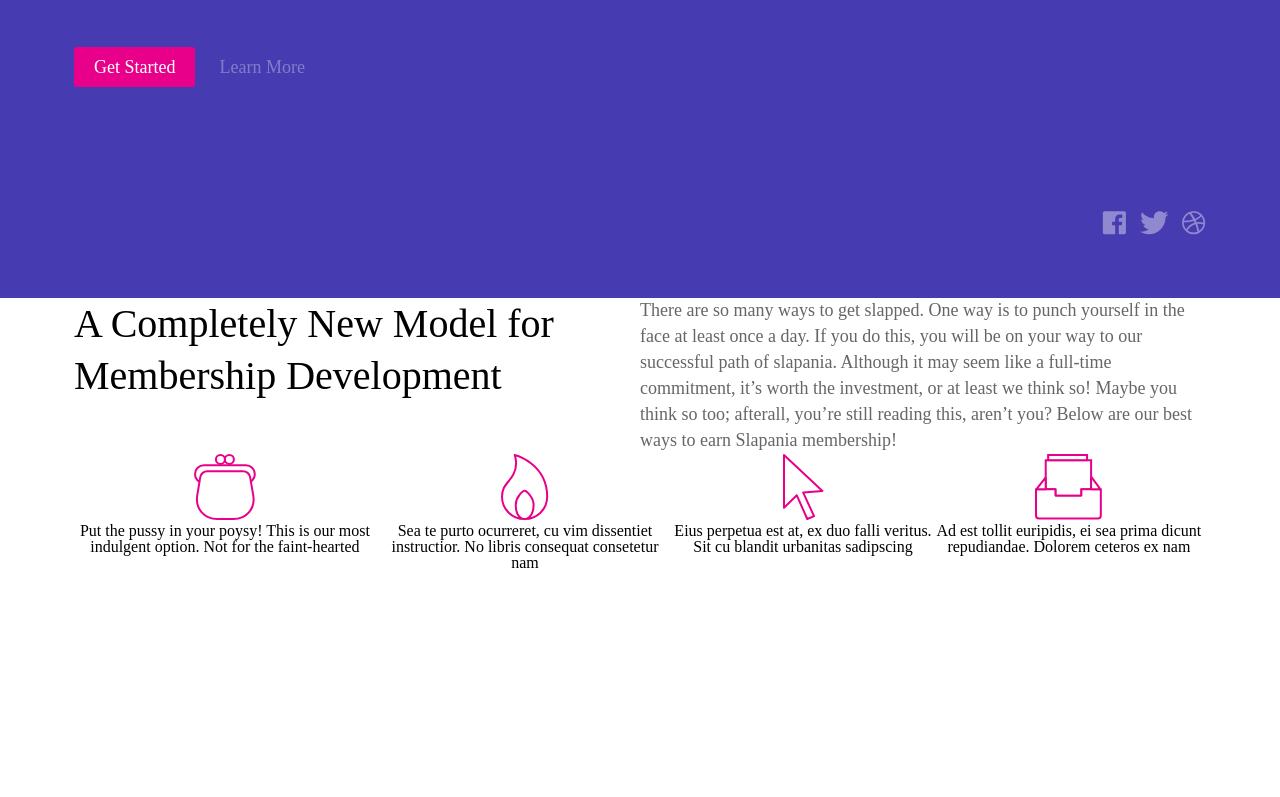
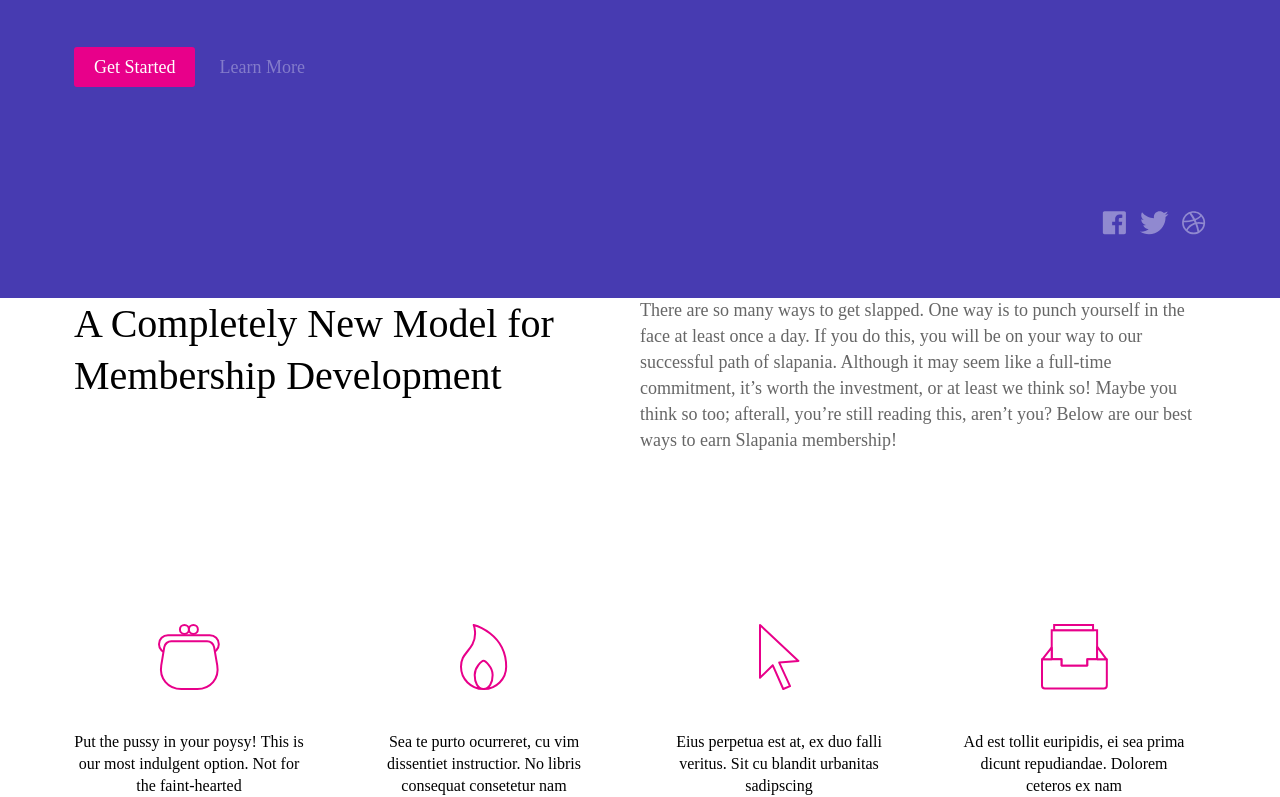
Before and after one commit to christinacantu/repyaycer, a website: page index.html in a window 1280 px wide. Shown: the part 504-1301 px from the top of the page. Before the commit the page ends 1075 px from the top, so only its background shows below. Drawn offline with Linux system fonts and the light colour scheme.

Commit message:
align features, add right margin to features, font-type and line-height for features

```diff
--- a/css/styles.css
+++ b/css/styles.css
@@ -123,6 +123,9 @@ button {
     .hero .social-media .faycebook-wyte g, .hero .social-media .tweeyter-wyte g, .hero .social-media .dreybull-wyte g {
       fill: rgba(255, 255, 255, 0.4); }
 
+.spaycer {
+  padding: 130px 0px; }
+
 .membership-development {
   display: flex;
   justify-content: space-between; }
@@ -138,7 +141,15 @@ button {
     line-height: 1.444em; }
 
 .membership-feature--collection {
-  display: flex; }
-
-.feature {
-  text-align: center; }
+  display: flex;
+  margin-top: 170px; }
+  .membership-feature--collection .feature {
+    text-align: center;
+    margin-right: 65px;
+    line-height: 1.375em; }
+    .membership-feature--collection .feature:last-child {
+      margin-right: 0px; }
+    .membership-feature--collection .feature .poop {
+      margin-bottom: 35px; }
+    .membership-feature--collection .feature p {
+      max-width: 230px; }
--- a/source/sass/main.scss
+++ b/source/sass/main.scss
@@ -109,6 +109,10 @@ button {
   }
 }
 
+.spaycer {  //section class to add padding to top and bottom, created separate class so it could be used elsewhere on the site
+  padding: 130px 0px;
+}
+
 .membership-development {
   display: flex;
   justify-content: space-between;
@@ -130,8 +134,23 @@ button {
 
 .membership-feature--collection {
   display: flex;
+  margin-top: 170px;
+
+  .feature {
+    text-align: center; //apply text align to parent of an svg rather than the svg itself, otherwise it won't go through
+    margin-right: 65px;
+    line-height: 1.375em;  //22px
+
+    &:last-child {
+      margin-right: 0px;
+    }
+
+    .poop {
+      margin-bottom: 35px;
+    }
+
+    p {
+      max-width: 230px;
+    }
+  }
 }
-
-.feature {
-  text-align: center;
-}
```
